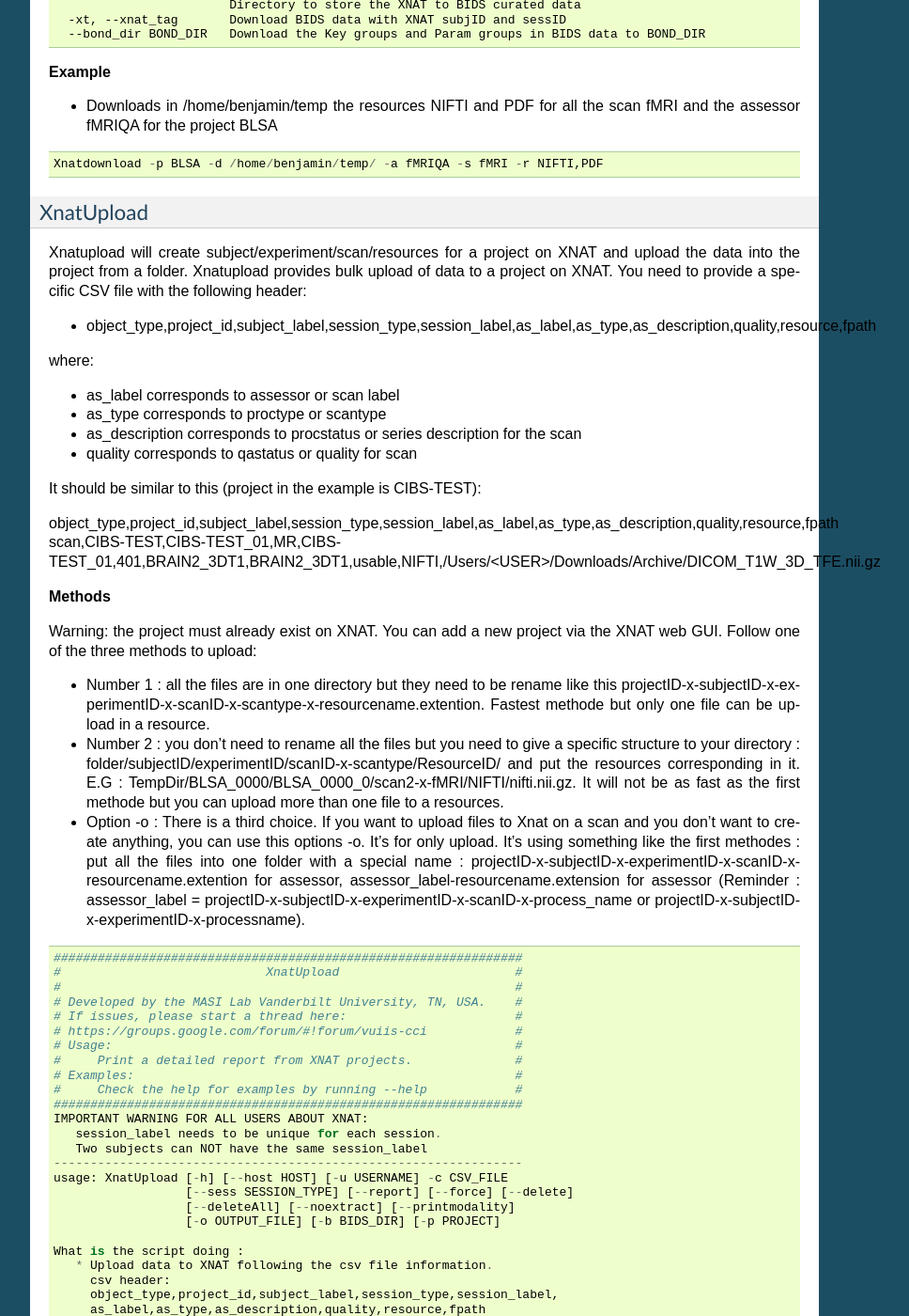
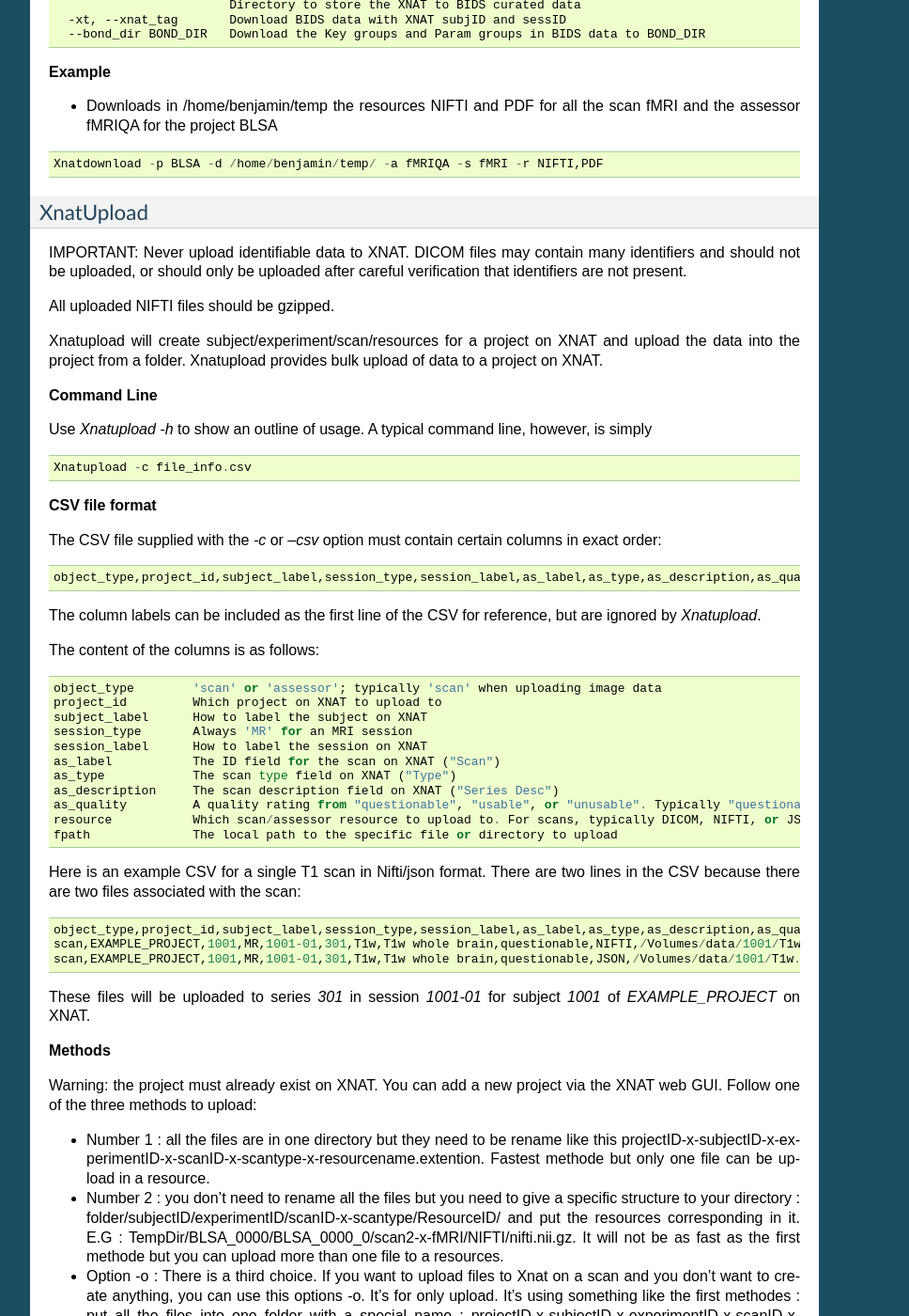
Before and after one commit to VUIIS/dax, a Sphinx documentation site: the page built from docs/dax_command_line_tools.rst, in a window 1280 px wide and 1400 px high, scrolled down 6701 px. Shown: the whole window at 94% size, without its empty margins (198-1166 px from the left). Built offline with Sphinx 7.4.7, drawn with Linux system fonts in a browser that asks for light colours; the version number is read from the project's files by our own code.

Commit message:
Update dax_command_line_tools.rst

```diff
--- a/docs/dax_command_line_tools.rst
+++ b/docs/dax_command_line_tools.rst
@@ -432,21 +432,62 @@
 XnatUpload
 ----------
 
-Xnatupload will create subject/experiment/scan/resources for a project on XNAT and upload the data into the project from a folder. Xnatupload provides bulk upload of data to a project on XNAT. You need to provide a specific CSV file with the following header:
+IMPORTANT: Never upload identifiable data to XNAT. DICOM files may contain many identifiers
+and should not be uploaded, or should only be uploaded after careful verification that
+identifiers are not present.
 
-- object_type,project_id,subject_label,session_type,session_label,as_label,as_type,as_description,quality,resource,fpath
+All uploaded NIFTI files should be gzipped.
 
-where:
+Xnatupload will create subject/experiment/scan/resources for a project on XNAT and upload the data into the project from a folder. Xnatupload provides bulk upload of data to a project on XNAT.
 
-- as_label corresponds to assessor or scan label
-- as_type corresponds to proctype or scantype
-- as_description corresponds to procstatus or series description for the scan
-- quality corresponds to qastatus or quality for scan
+**Command Line**
 
-It should be similar to this (project in the example is CIBS-TEST):
+Use `Xnatupload -h` to show an outline of usage. A typical command line, however, is simply
 
-object_type,project_id,subject_label,session_type,session_label,as_label,as_type,as_description,quality,resource,fpath
-scan,CIBS-TEST,CIBS-TEST_01,MR,CIBS-TEST_01,401,BRAIN2_3DT1,BRAIN2_3DT1,usable,NIFTI,/Users/<USER>/Downloads/Archive/DICOM_T1W_3D_TFE.nii.gz
+::
+
+	Xnatupload -c file_info.csv
+
+
+**CSV file format**
+
+The CSV file supplied with the `-c` or `--csv` option must contain certain columns in
+exact order:
+
+::
+
+	object_type,project_id,subject_label,session_type,session_label,as_label,as_type,as_description,as_quality,resource,fpath
+
+The column labels can be included as the first line of the CSV for reference, but are
+ignored by `Xnatupload`.
+
+The content of the columns is as follows:
+
+::
+
+    object_type        'scan' or 'assessor'; typically 'scan' when uploading image data
+    project_id         Which project on XNAT to upload to
+    subject_label      How to label the subject on XNAT
+    session_type       Always 'MR' for an MRI session
+    session_label      How to label the session on XNAT
+    as_label           The ID field for the scan on XNAT ("Scan")
+    as_type            The scan type field on XNAT ("Type")
+    as_description     The scan description field on XNAT ("Series Desc")
+    as_quality         A quality rating from "questionable", "usable", or "unusable". Typically "questionable", meaning not QC'd yet
+    resource           Which scan/assessor resource to upload to. For scans, typically DICOM, NIFTI, or JSON
+    fpath              The local path to the specific file or directory to upload
+
+
+Here is an example CSV for a single T1 scan in Nifti/json format. There are two lines in the CSV
+because there are two files associated with the scan:
+
+::
+
+    object_type,project_id,subject_label,session_type,session_label,as_label,as_type,as_description,as_quality,resource,fpath
+    scan,EXAMPLE_PROJECT,1001,MR,1001-01,301,T1w,T1w whole brain,questionable,NIFTI,/Volumes/data/1001/T1w.nii.gz
+    scan,EXAMPLE_PROJECT,1001,MR,1001-01,301,T1w,T1w whole brain,questionable,JSON,/Volumes/data/1001/T1w.json
+
+These files will be uploaded to series `301` in session `1001-01` for subject `1001` of `EXAMPLE_PROJECT` on XNAT.
 
 **Methods**
 
```
